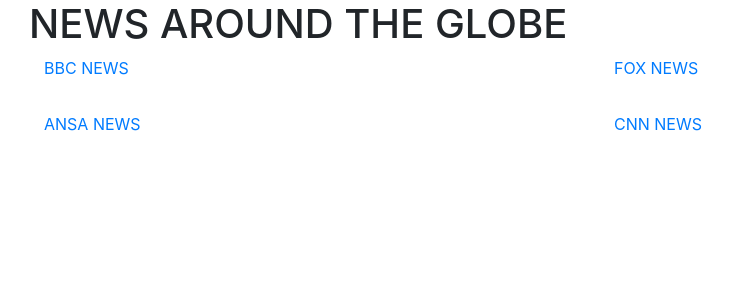
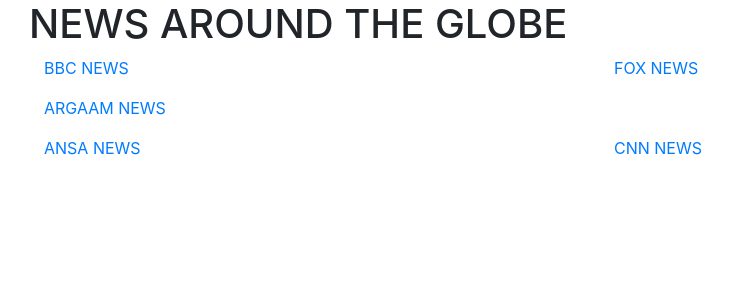
Before and after one commit to Murathe/NewsHiglight, a Flask app: page / in a window 1280 px wide. Shown: the top 300 px of the page, without its empty margins (41-773 px from the left). Run offline with Flask 2, Linux system fonts and the light colour scheme; some libraries are stand-ins or nearby versions.

Commit message:
Source display

```diff
--- a/templates/index.html
+++ b/templates/index.html
@@ -19,7 +19,7 @@
             </div>
             <div class="row">
                 <div class="col-md-12">
-                <p><a href="{{url_for('')}}"></a></p>
+                <p><a href="{{url_for('argaam.html')}}">ARGAAM NEWS</a></p>
                 </div>
             </div>
             <div class='row'>
```
